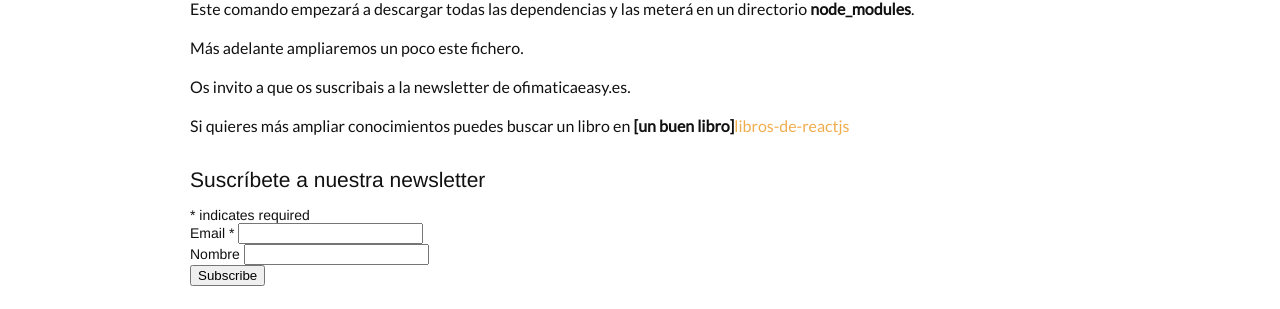
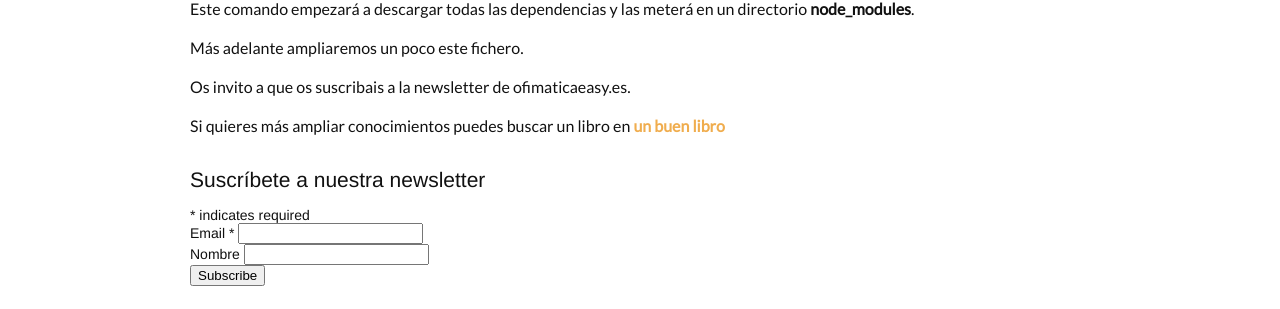
Before and after one commit to ofimaticaeasy/ofimaticaeasy.github.io, a Jekyll site: the page built from _posts/2016-09-05-instalacion-de-reactjs-cursoreactjs.markdown, in a window 1280 px wide. Shown: the part 1737-2046 px from the top of the page. Built offline with Jekyll 4.4.1, drawn with Linux system fonts in a browser that asks for light colours; comment, search, counter and statistics services are not loaded.

Commit message:
enlace a unbuenlibro

```diff
--- a/_posts/2016-09-05-instalacion-de-reactjs-cursoreactjs.markdown
+++ b/_posts/2016-09-05-instalacion-de-reactjs-cursoreactjs.markdown
@@ -62,7 +62,6 @@
 
 Os invito a que os suscribais a la newsletter de ofimaticaeasy.es.
 
-Si quieres más ampliar conocimientos puedes buscar un libro en **[un buen libro]**[libros-de-reactjs]
+Si quieres más ampliar conocimientos puedes buscar un libro en [**un buen libro**](https://www.unbuenlibro.com){:target="_blank"}
 
 [como-instalar-node]: {% post_url 2016-09-05-instalacion-de-node-cursoreactjs %}
-[libros-de-reactjs]: {% https://www.unbuenlibro.com %}
```
